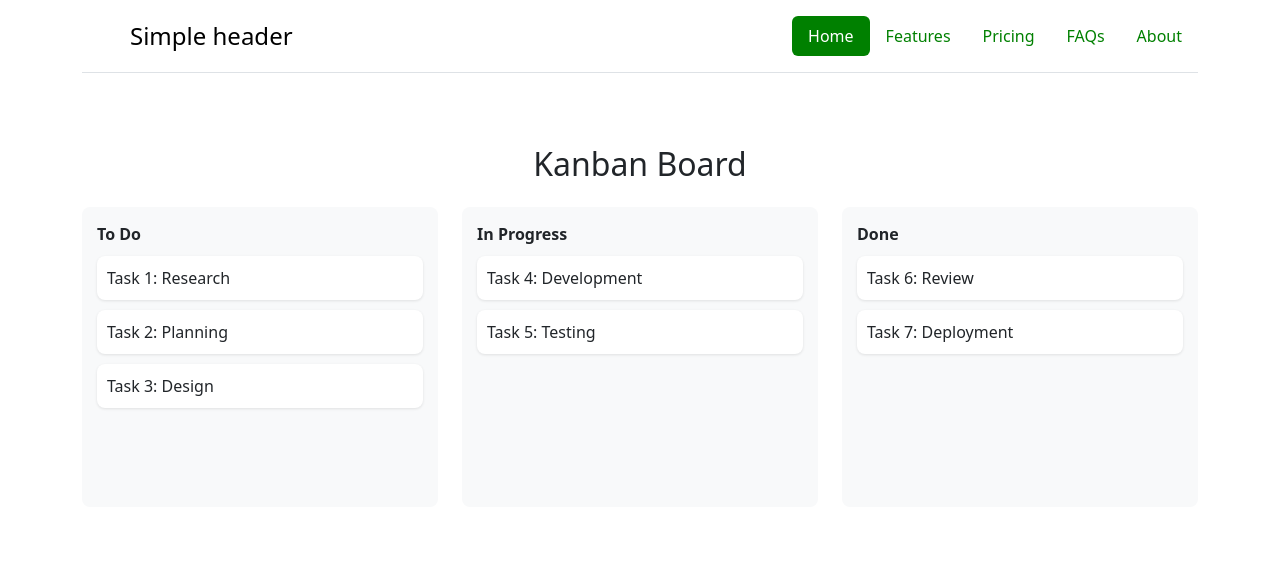
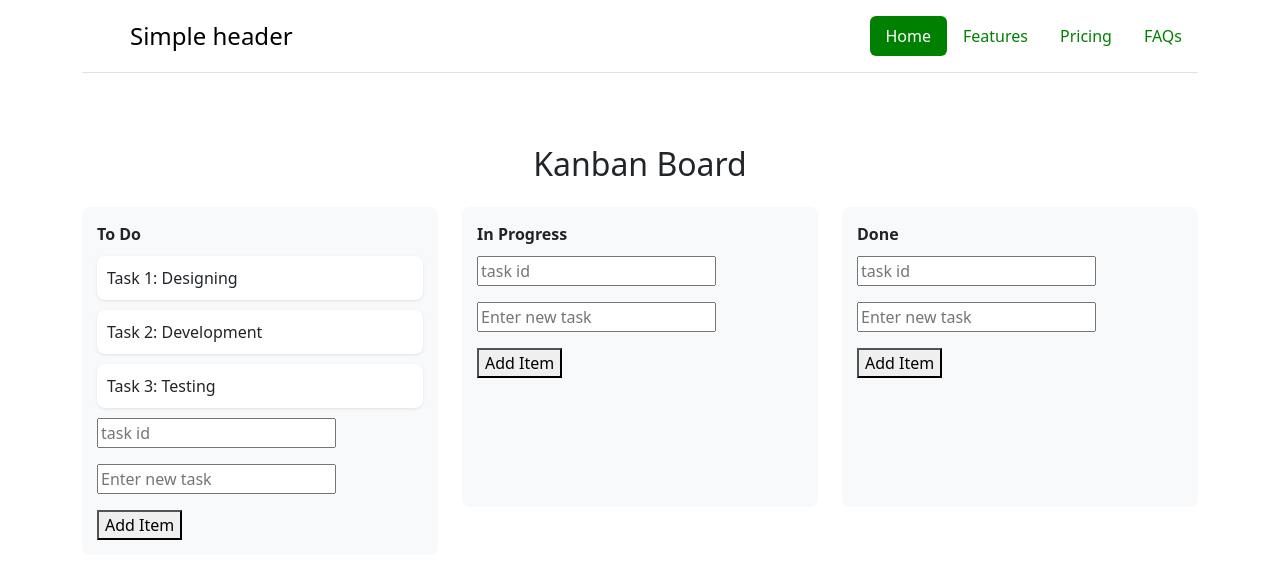
Before and after one commit to sdtHossain/kanban-board, a Vue app: page / in a window 1280 px wide. Shown: the top 578 px of the page. Built offline with nearby package versions, Linux system fonts and the light colour scheme.

Commit message:
added kanban board without add item functionality, just added add item markup

```diff
--- a/src/assets/styles/home.scss
+++ b/src/assets/styles/home.scss
@@ -18,6 +18,10 @@
   background-color: #f1f1f1;
 }
 
+.kanban-item.moving {
+  opacity: 0.5;
+}
+
 .kanban-header {
   font-weight: bold;
   margin-bottom: 10px;
--- /dev/null
+++ b/src/components/home/KanbanList.vue
@@ -0,0 +1,75 @@
+<script setup lang="ts">
+import { onMounted, ref } from 'vue'
+interface taskType {
+  id: number
+  title: String
+}
+const props = defineProps({
+  title: {
+    type: String,
+    default: 'Title'
+  },
+  items: {
+    type: Array<taskType>,
+    default: [{}]
+  },
+  id: {
+    type: String,
+    required: true
+  }
+})
+
+const emit = defineEmits(['filterTask', 'dragEvent', 'addItemToList'])
+
+const tasks = ref<Array<HTMLElement>>([])
+
+// onMounted(() => {
+//   // console.log(tasks.value)
+//   tasks.value.forEach((item) => {
+//     item.addEventListener('dragstart', (e) => {
+//       console.log(e)
+//     })
+//   })
+// })
+
+const droppedItem = ref<object>({})
+const draggedItemType = ref<String>('')
+const droppedToItemsType = ref<String>('')
+
+const dragstart = (item: object, id: String, index: number) => {
+  // console.log(item, id)
+  emit('dragEvent', item, id)
+  tasks.value[index].classList.add('moving')
+}
+
+const dropEvent = (droppToId: String) => {
+  // console.log(item, droppToId)
+  emit('filterTask', droppToId)
+}
+
+const newTask = ref()
+const newTaskId = ref()
+</script>
+<template>
+  <div @dragover.prevent @drop="dropEvent(id)" class="kanban-column">
+    <div class="kanban-header">{{ title }}</div>
+    <div
+      class="kanban-item"
+      v-for="(item, index) in items"
+      :key="index"
+      ref="tasks"
+      draggable="true"
+      @dragstart="dragstart(item, id, index)"
+    >
+      Task {{ index + 1 }}: {{ item.title }}
+    </div>
+    <div class="kanban-footer">
+      <form action="">
+        <p><input type="text" v-model="newTaskId" placeholder="task id" /></p>
+        <p><input type="text" v-model="newTask" placeholder="Enter new task" /></p>
+      </form>
+      <button @click="$emit('addItemToList', { newTaskId, newTask, id })">Add Item</button>
+    </div>
+  </div>
+</template>
+<style scoped></style>
--- a/src/components/layout/TheHeader.vue
+++ b/src/components/layout/TheHeader.vue
@@ -22,9 +22,6 @@
         <li class="nav-item">
           <RouterLink :to="{ name: 'home' }" class="nav-link">FAQs</RouterLink>
         </li>
-        <li class="nav-item">
-          <RouterLink :to="{ name: 'about' }" class="nav-link">About</RouterLink>
-        </li>
       </ul>
     </header>
   </div>
--- a/src/router/index.ts
+++ b/src/router/index.ts
@@ -8,14 +8,6 @@ const router = createRouter({
       path: '/',
       name: 'home',
       component: HomeView
-    },
-    {
-      path: '/about',
-      name: 'about',
-      // route level code-splitting
-      // this generates a separate chunk (About.[hash].js) for this route
-      // which is lazy-loaded when the route is visited.
-      component: () => import('../views/AboutView.vue')
     }
   ]
 })
--- a/src/views/AboutView.vue
+++ /dev/null
@@ -1,7 +0,0 @@
-<template>
-  <div class="about">
-    <h1>This is an about page</h1>
-  </div>
-</template>
-
-<style></style>
--- a/src/views/HomeView.vue
+++ b/src/views/HomeView.vue
@@ -1,5 +1,63 @@
 <script setup lang="ts">
-import TheBanner from '@/components/home/TheBanner.vue'
+import { ref } from 'vue'
+import KanbanList from '@/components/home/KanbanList.vue'
+
+interface taskType {
+  id: number
+  title: String
+}
+const todoItems = ref<Array<taskType>>([
+  { id: 1, title: 'Designing' },
+  { id: 2, title: 'Development' },
+  { id: 3, title: 'Testing' }
+])
+
+const inProgressItems = ref<Array<taskType>>([])
+
+const doneItems = ref<Array<taskType>>([])
+
+const draggedItem = ref()
+const draggedItemType = ref()
+
+const storeDraggedItem = (item: object, id: String) => {
+  draggedItem.value = item
+  draggedItemType.value = id
+  console.log(draggedItem.value, draggedItemType.value)
+}
+const removeItemFromList = (listName: String) => {
+  switch (listName) {
+    case 'todo':
+      todoItems.value = todoItems.value.filter((item) => item.id !== draggedItem.value.id)
+      break
+    case 'inProgress':
+      inProgressItems.value = inProgressItems.value.filter(
+        (item) => item.id !== draggedItem.value.id
+      )
+      break
+    case 'done':
+      doneItems.value = doneItems.value.filter((item) => item.id !== draggedItem.value.id)
+      break
+  }
+}
+
+const addItemToList = (listName: String) => {
+  switch (listName) {
+    case 'todo':
+      todoItems.value.push(draggedItem.value)
+      break
+    case 'inProgress':
+      inProgressItems.value.push(draggedItem.value)
+      break
+    case 'done':
+      doneItems.value.push(draggedItem.value)
+      break
+  }
+}
+const filterTaskList = (dropToId: String) => {
+  // console.log(dropToId, draggedItem.value.id)
+  removeItemFromList(draggedItemType.value)
+  addItemToList(dropToId)
+}
 </script>
 
 <template>
@@ -9,28 +67,33 @@ import TheBanner from '@/components/home/TheBanner.vue'
       <div class="row">
         <!-- To Do Column -->
         <div class="col-lg-4">
-          <div class="kanban-column">
-            <div class="kanban-header">To Do</div>
-            <div class="kanban-item">Task 1: Research</div>
-            <div class="kanban-item">Task 2: Planning</div>
-            <div class="kanban-item">Task 3: Design</div>
-          </div>
+          <KanbanList
+            title="To Do"
+            :items="todoItems"
+            id="todo"
+            @filter-task="filterTaskList"
+            @drag-event="storeDraggedItem"
+          />
         </div>
         <!-- In Progress Column -->
         <div class="col-lg-4">
-          <div class="kanban-column">
-            <div class="kanban-header">In Progress</div>
-            <div class="kanban-item">Task 4: Development</div>
-            <div class="kanban-item">Task 5: Testing</div>
-          </div>
+          <KanbanList
+            title="In Progress"
+            :items="inProgressItems"
+            id="inProgress"
+            @filter-task="filterTaskList"
+            @drag-event="storeDraggedItem"
+          />
         </div>
         <!-- Done Column -->
         <div class="col-lg-4">
-          <div class="kanban-column">
-            <div class="kanban-header">Done</div>
-            <div class="kanban-item">Task 6: Review</div>
-            <div class="kanban-item">Task 7: Deployment</div>
-          </div>
+          <KanbanList
+            title="Done"
+            :items="doneItems"
+            id="done"
+            @filter-task="filterTaskList"
+            @drag-event="storeDraggedItem"
+          />
         </div>
       </div>
     </div>
```
